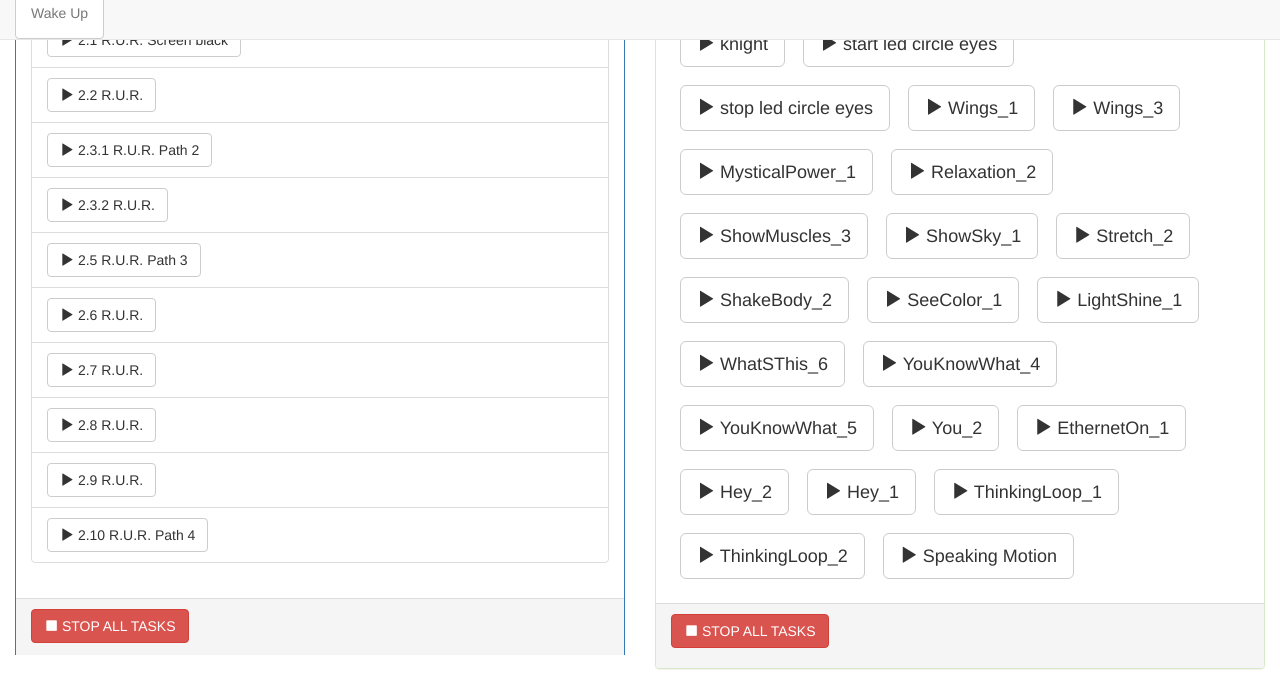
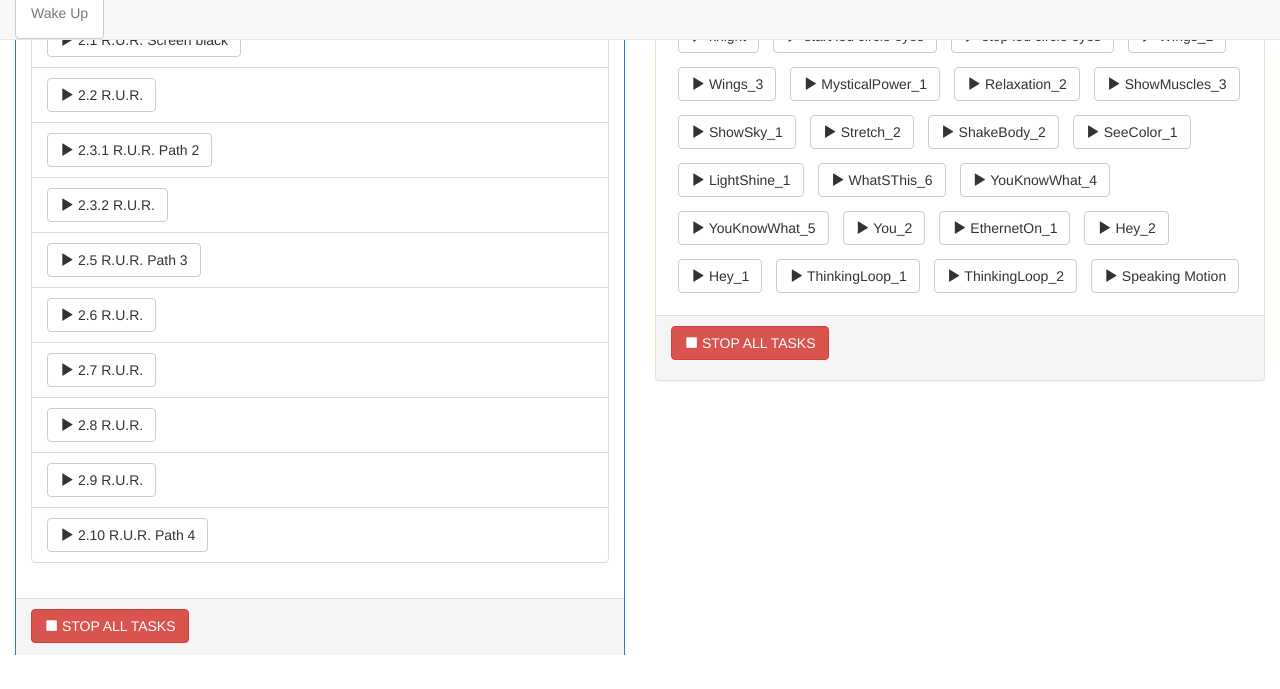
Before and after one commit to BerlinUnited/RobotStageControl, a plain HTML site: page behavior_1/index.html in a window 1280 px wide. Shown: the part 115-804 px from the top of the page. Drawn offline with Linux system fonts and the light colour scheme; no server answers.

Commit message:
medium sized animation buttons

```diff
--- a/behavior_1/index.html
+++ b/behavior_1/index.html
@@ -149,8 +149,8 @@
       var scene = $("#animations");
       var group_name = 'scenes';//'animations';
 
-      for(var e of data['items']) {
-        var anchor = $('<a class="btn btn-default btn-lg" href="#" style="margin: 0.5em 0.5em;"><span class="glyphicon glyphicon-play"></span> ' + e['title'] + ' </a> ')
+      for(var e of data['items']) {// btn-lg
+        var anchor = $('<a class="btn btn-default" href="#" style="margin: 0.5em 0.5em;"><span class="glyphicon glyphicon-play"></span> ' + e['title'] + ' </a> ')
             .click(blockingActionsExecutor(e['actions'], group_name));
         scene.append(anchor);
 
```
